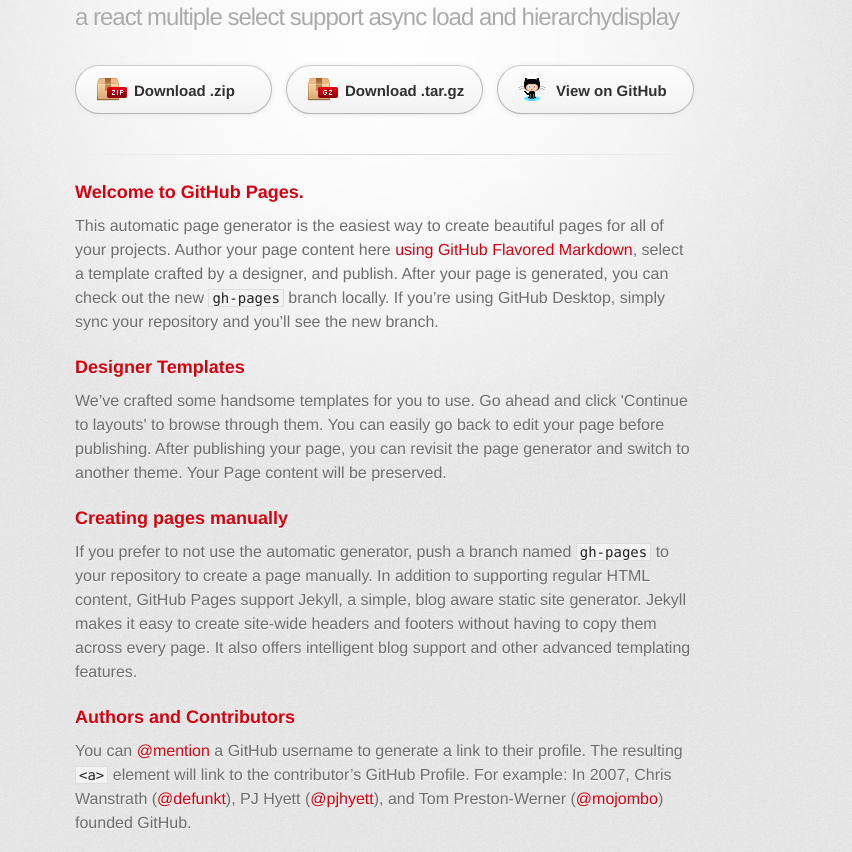
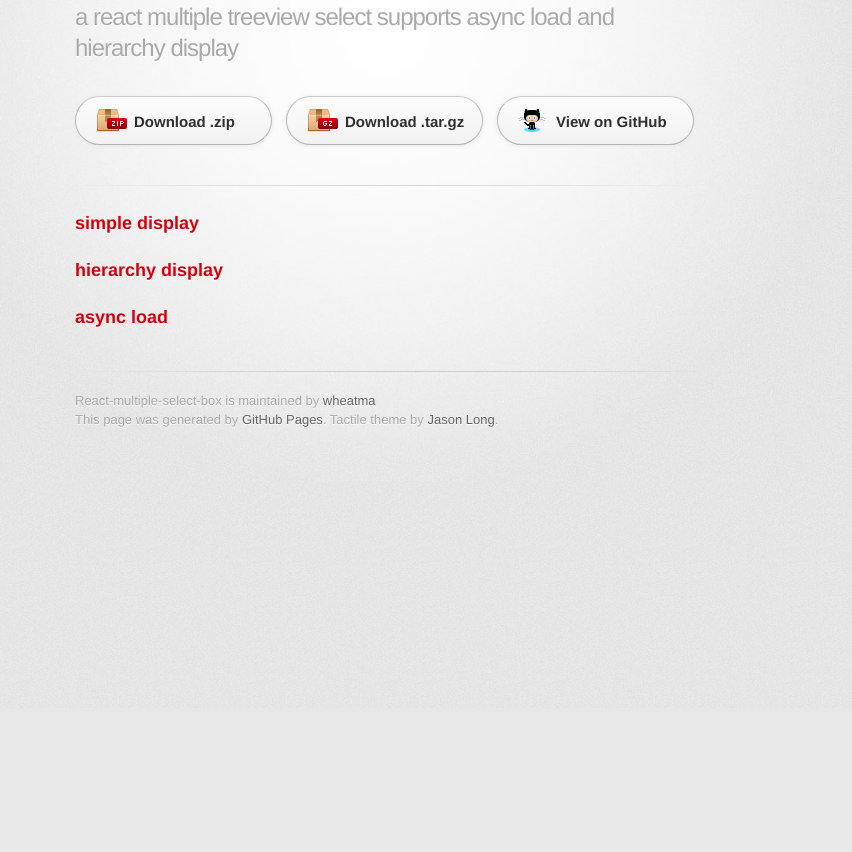
Before and after one commit to wheatma/react-multiple-select-box, a plain HTML site: page index.html in a window 1280 px wide. Shown: the part 92-944 px from the top of the page, without its empty margins (255-1107 px from the left). After the commit the page ends 800 px from the top, so only its background shows below. Drawn offline with Linux system fonts and the light colour scheme; a web font is replaced by a local one.

Commit message:
Update index.html

```diff
--- a/index.html
+++ b/index.html
@@ -11,7 +11,7 @@
     <script src="//html5shiv.googlecode.com/svn/trunk/html5.js"></script>
     <![endif]-->
     <title>React-multiple-select-box by wheatma</title>
-  </head>
+    <link href="app.css" rel="stylesheet"></head>
 
   <body>
     <div id="container">
@@ -19,7 +19,7 @@
 
         <header>
           <h1>React-multiple-select-box</h1>
-          <h2>a react multiple select support async load and hierarchydisplay</h2>
+          <h2>a react multiple treeview select supports async load and hierarchy display</h2>
         </header>
 
         <section id="downloads" class="clearfix">
@@ -32,29 +32,30 @@
 
         <section id="main_content">
           <h3>
-<a id="welcome-to-github-pages" class="anchor" href="#welcome-to-github-pages" aria-hidden="true"><span aria-hidden="true" class="octicon octicon-link"></span></a>Welcome to GitHub Pages.</h3>
+            simple display
+          </h3>
 
-<p>This automatic page generator is the easiest way to create beautiful pages for all of your projects. Author your page content here <a href="https://guides.github.com/features/mastering-markdown/">using GitHub Flavored Markdown</a>, select a template crafted by a designer, and publish. After your page is generated, you can check out the new <code>gh-pages</code> branch locally. If you’re using GitHub Desktop, simply sync your repository and you’ll see the new branch.</p>
+          <p>
+            <div id="career"></div>
+          </p>
 
-<h3>
-<a id="designer-templates" class="anchor" href="#designer-templates" aria-hidden="true"><span aria-hidden="true" class="octicon octicon-link"></span></a>Designer Templates</h3>
+          <h3>
+            hierarchy display
+          </h3>
 
-<p>We’ve crafted some handsome templates for you to use. Go ahead and click 'Continue to layouts' to browse through them. You can easily go back to edit your page before publishing. After publishing your page, you can revisit the page generator and switch to another theme. Your Page content will be preserved.</p>
+          <p>
+            <div id="city"></div>
+          </p>
 
-<h3>
-<a id="creating-pages-manually" class="anchor" href="#creating-pages-manually" aria-hidden="true"><span aria-hidden="true" class="octicon octicon-link"></span></a>Creating pages manually</h3>
+          <h3>
+            async load
+          </h3>
 
-<p>If you prefer to not use the automatic generator, push a branch named <code>gh-pages</code> to your repository to create a page manually. In addition to supporting regular HTML content, GitHub Pages support Jekyll, a simple, blog aware static site generator. Jekyll makes it easy to create site-wide headers and footers without having to copy them across every page. It also offers intelligent blog support and other advanced templating features.</p>
+          <p>
+            <div id="region"></div>
+          </p>
 
-<h3>
-<a id="authors-and-contributors" class="anchor" href="#authors-and-contributors" aria-hidden="true"><span aria-hidden="true" class="octicon octicon-link"></span></a>Authors and Contributors</h3>
 
-<p>You can <a href="https://help.github.com/articles/basic-writing-and-formatting-syntax/#mentioning-users-and-teams" class="user-mention">@mention</a> a GitHub username to generate a link to their profile. The resulting <code>&lt;a&gt;</code> element will link to the contributor’s GitHub Profile. For example: In 2007, Chris Wanstrath (<a href="https://github.com/defunkt" class="user-mention">@defunkt</a>), PJ Hyett (<a href="https://github.com/pjhyett" class="user-mention">@pjhyett</a>), and Tom Preston-Werner (<a href="https://github.com/mojombo" class="user-mention">@mojombo</a>) founded GitHub.</p>
-
-<h3>
-<a id="support-or-contact" class="anchor" href="#support-or-contact" aria-hidden="true"><span aria-hidden="true" class="octicon octicon-link"></span></a>Support or Contact</h3>
-
-<p>Having trouble with Pages? Check out our <a href="https://help.github.com/pages">documentation</a> or <a href="https://github.com/contact">contact support</a> and we’ll help you sort it out.</p>
         </section>
 
         <footer>
@@ -65,5 +66,6 @@
 
       </div>
     </div>
+    <script src="app.js"></script>
   </body>
 </html>
```
